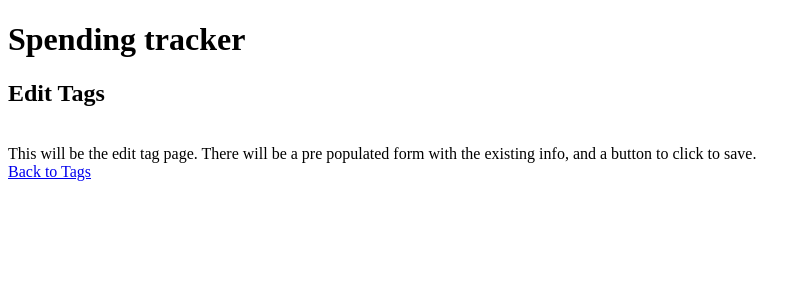
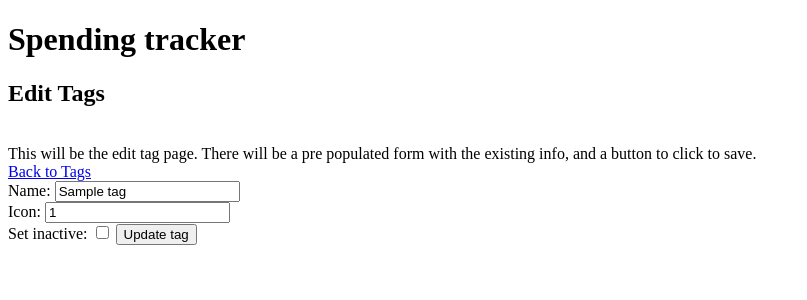
Before and after one commit to Andrew-Lindsay42/Spending-Tracker, a Flask app: template templates/tags/edit.html in a window 1280 px wide. Shown: the top 300 px of the page, without its empty margins (0-807 px from the left). Run offline with Flask 2, Linux system fonts and the light colour scheme; the template is opened without the code that fills it: most values are stand-ins (such as "Sample title", 1, 10 or a date in 2020); some libraries are stand-ins or nearby versions.

Commit message:
Added html for edit page

```diff
--- a/templates/tags/edit.html
+++ b/templates/tags/edit.html
@@ -4,4 +4,26 @@
 <h2>Edit Tags</h2>
 <br>This will be the edit tag page. There will be a pre populated form with the existing info, and a button to click to save.
 <br><a href = "/tags">Back to Tags</a><br>
+
+<div id = "form">
+    <form action='/tags/{{tag.id}}/edit' method="post">
+
+        <label for="name">Name:</label>
+        <input type="text" name="name" id="name" value = "{{tag.name}}">
+        <br>
+        <label for="icon">Icon:</label>
+        <input type="number" name="icon" id="icon" value = "{{tag.icon_num}}" step="1">
+        <br>
+        {% if tag.active %}
+            <label for="active">Set inactive:</label>
+            <input type="checkbox" name="active" id="active">
+        {% else %}
+            <label for="active">Set active:</label>
+            <input type="checkbox" name="active" id="active">
+        {% endif %}
+        <input type="hidden" name="status" id="status" value="{{tag.active}}">
+        <button type="submit">Update tag</button>
+    </form>
+</div>
+
 {% endblock %}
```
